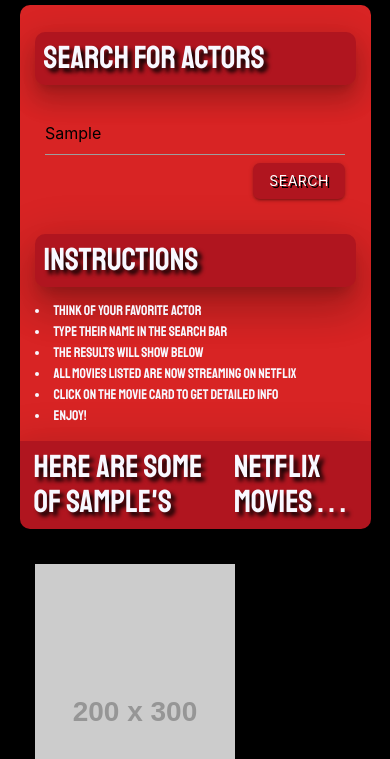
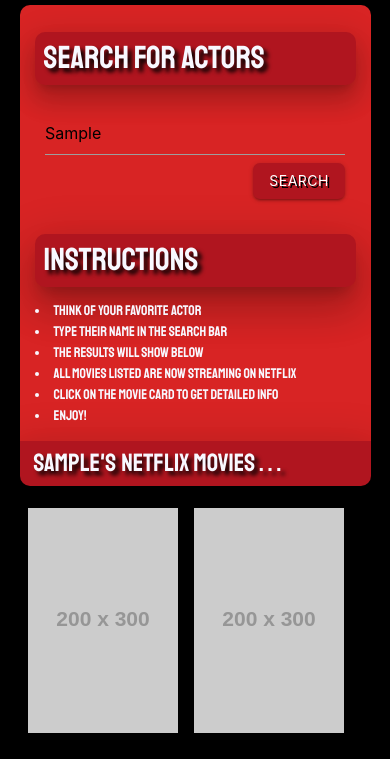
Before and after one commit to verlitas/ANS, a plain HTML site: page index.html in a window 390 px wide. Both pictures are taken after typing "Sample" into the empty fields and a click on the button "SEARCH". Shown: the part 75-834 px from the top of the page. Drawn offline with nearby package versions, Linux system fonts and the light colour scheme; placeholder pictures from the web are drawn by us.

Commit message:
fixed script and css

```diff
--- a/assets/css/style.css
+++ b/assets/css/style.css
@@ -4,6 +4,14 @@
   background-color: black;
   color: ghostwhite;
   font-family: "Staatliches", cursive;
+}
+h4,
+h6 {
+  background-color: #b0151f;
+  padding: 9px;
+  border-radius: 10px;
+  display: flex;
+  text-shadow: 4px 4px 4px #000000;
 }
 /* Page logo */
 header {
@@ -12,73 +20,14 @@
   background-color: transparent;
   object-fit: contain;
 }
-.logo {
-  height: auto;
-  max-width: 627px;
-  width: 100%;
-}
-/* this code is for the search and instructions elements */
-.colS7 {
-  float: left;
-  width: 58%;
-}
-.colS5 {
-  width: 42%;
-  float: left;
-}
+
+/*ids*/
+
 #submit-btn {
   float: right;
   border-radius: 7px;
   background-color: #b0151f;
 }
-/* this code is for the mobile breaks of the search and instructions blocks*/
-@media screen and (max-width: 800px) {
-  .colS5,
-  .colS7 {
-    width: 100%;
-  }
-}
-
-.col-s4 {
-  float: left;
-  margin-left: 52px;
-  position: relative;
-}
-
-/* this formats the posters for mobile use */
-@media screen and (max-width: 400px) {
-  .col-s4 {
-    width: 150px;
-    height: 250px;
-    float: left;
-    margin: 8px;
-    margin-top: 2px;
-    margin-bottom: 2px;
-    position: relative;
-  }
-}
-
-.responsive-img:hover {
-  box-shadow: 0 12px 14px 0 rgba(255, 255, 255, 0.2),
-    0 13px 20px 0 rgba(255, 255, 255, 0.19);
-}
-
-h4,
-h6 {
-  background-color: #b0151f;
-  padding: 9px;
-  border-radius: 10px;
-  display: flex;
-}
-h4, h6 {
-    background-color: #b0151f;
-    padding: 9px;
-    border-radius: 10px;
-    display: flex;
-    text-shadow: 4px 4px 4px #000000;
-}
-
-/*ids*/
 
 #modalheader {
   background-color: #b0151f;
@@ -102,7 +51,11 @@
   text-shadow: 2px 2px 2px #000000;
 }
 
-#title, #actors, #plot, #rating, #release {
+#title,
+#actors,
+#plot,
+#rating,
+#release {
   color: black;
 }
 
@@ -116,7 +69,6 @@
 #head2 {
   margin: 0 0 20px 0;
   border-radius: 0 0 10px 10px;
-    text-decoration: underline, solid, 1px;
 }
 
 #submit-btn {
@@ -128,6 +80,7 @@
 
 #searchname {
   margin: 0 5px 0 5px;
+  font-size: ;
 }
 
 #modal {
@@ -141,14 +94,44 @@
   border-radius: 10px;
 }
 
+.responsive-img:hover {
+  box-shadow: 0 12px 14px 0 rgba(255, 255, 255, 0.2),
+    0 13px 20px 0 rgba(255, 255, 255, 0.19);
+}
 .logo {
   height: auto;
   max-width: 627px;
   width: 100%;
 }
+/* this code is for the search and instructions elements */
+
+.colS4 {
+  float: left;
+  margin: 1px;
+  width: 24%;
+}
+
+.colS5 {
+  width: 42%;
+  float: left;
+  padding: 0 10px 10px 10px;
+}
+
+.col-s4 {
+  float: left;
+  margin-left: 52px;
+  position: relative;
+}
 
 .responsive-img:hover {
-    box-shadow: 0 12px 14px 0 rgba(255, 255, 255, 0.2), 0 13px 20px 0 rgba(255, 255, 255, 0.19);
+  box-shadow: 0 12px 14px 0 rgba(255, 255, 255, 0.2),
+    0 13px 20px 0 rgba(255, 255, 255, 0.19);
+}
+
+.colS7 {
+  float: left;
+  width: 58%;
+  padding: 0 10px 0 10px;
 }
 
 .display {
@@ -162,37 +145,35 @@
   margin-right: 15px;
 }
 
-.colS4 {
-    float: left;
-    margin: 1px;
-    width: 24%
-}
-
-.colS5 {
-    width: 42%;
-    float: left;
-    padding: 0 10px 10px 10px;
-}
-
-.colS7 {
-    float: left;
-    width: 58%;
-    padding: 0 10px 0 10px;
-}
-
 /*media*/
 
-@media screen and (max-width:800px) {
-    .colS5, .colS7 {
+@media screen and (max-width: 800px) {
+  .colS5,
+  .colS7 {
     width: 100%;
   }
 }
 
+/* this formats the posters for mobile use */
+@media screen and (max-width: 400px) {
+  .col-s4 {
+    width: 150px;
+    height: 250px;
+    float: left;
+    margin: 8px;
+    margin-top: 2px;
+    margin-bottom: 2px;
+    position: relative;
+  }
+
+  #head2 {
+    font-size: 25px;
+  }
+  /* this code is for the mobile breaks of the search and instructions blocks*/
   @media screen and (max-width: 800px) {
-    .col-s4 {
-        width: 200px;
-        height: 300px;
-        float: left;
-        margin: 15px;
+    .colS5,
+    .colS7 {
+      width: 100%;
     }
   }
+}
--- a/assets/js/script.js
+++ b/assets/js/script.js
@@ -16,7 +16,7 @@
 
   //Get the value (input) of the element ID'd as '#search-bar'
   var uActorName = $("#search-bar").val();
-  $("#searchname").text("Here Are Some Of " + uActorName + "'s ");
+  $("#searchname").text(uActorName + "'s ");
 
   //Set our variable, movieObjects, equal to the return function 'getMovies' and pass in our user's actor input.
   //We are running 'dummy_getMovies' to avoid wasting our API keys.
```
Lines whose indentation alone changed are shown as unchanged.
